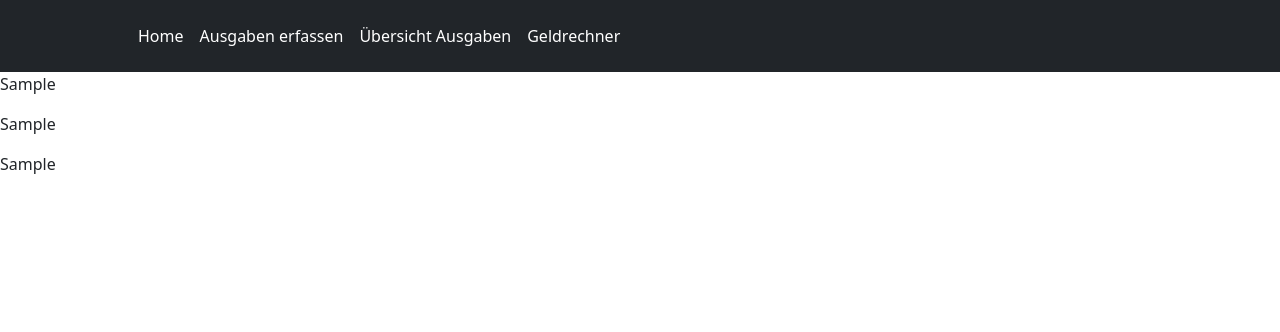
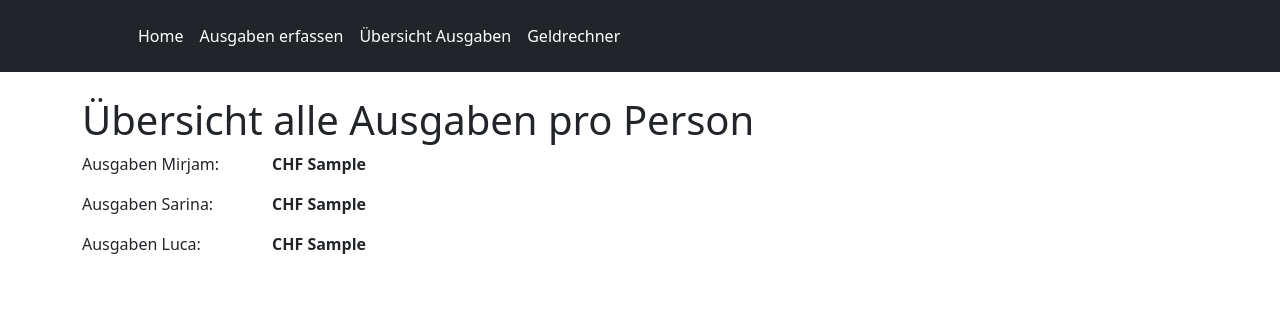
Before and after one commit to miladbm/Projektarbeit, a Flask app: template templates/berechnung.html in a window 1280 px wide. Shown: the top 332 px of the page. Run offline with Flask 2, Linux system fonts and the light colour scheme; the template is opened without the code that fills it: most values are stand-ins (such as "Sample title", 1, 10 or a date in 2020); some libraries are stand-ins or nearby versions.

```diff
--- a/templates/berechnung.html
+++ b/templates/berechnung.html
@@ -1,8 +1,25 @@
 {% include "header.html" %}
 
-<p>{{summe_mirjam}}</p>
-<p>{{summe_sarina}}</p>
-<p>{{summe_luca}}</p>
+    <div class="container">
+        <br>
+        <h1>Übersicht alle Ausgaben pro Person</h1>
+    </div>
 
+    <!--Start Tabelle Übersicht Ausgaben -->
+    <div class="container">
+        <div class="row">
+            <div class="col-md-2"><p>Ausgaben Mirjam: </p></div>
+            <div class="col-md-2"><p><strong>CHF {{summe_mirjam}}</strong></p></div>
+        </div>
+        <div class="row">
+            <div class="col-md-2"><p>Ausgaben Sarina: </p></div>
+            <div class="col-md-2"><p><strong>CHF {{summe_sarina}}</strong></p></div>
+        </div>
+        <div class="row">
+            <div class="col-md-2"><p>Ausgaben Luca: </p></div>
+            <div class="col-md-2"><p><strong>CHF {{summe_luca}}</strong></p></div>
+        </div>
+    </div>
+    <!--Ende Tabelle Übersicht Ausgaben-->
 
 {% include "footer.html" %}
--- a/templates/header.html
+++ b/templates/header.html
@@ -1,27 +1,27 @@
 <!DOCTYPE html>
 <html lang="en">
 <head>
-<link rel="stylesheet" href="{{url_for('static', filename='bootstrap/css/bootstrap.min.css') }}">
-<title>Willkommen</title>
-
+    <meta charset="utf-8">
+    <meta name="viewport" content="width=device-width, initial-scale=1, shrink-to-fit=no"> <!--Sorgt für responsive Design-->
+    <link rel="stylesheet" href="{{url_for('static', filename='bootstrap/css/bootstrap.min.css') }}"> <!--Verlinkung zu Bootstrap CSS-->
+    <title>WG-Rechner</title>
 </head>
 
 <body>
-
+    <!--Start Menüleiste oben-->
     <header class="p-3 bg-dark text-white">
         <div class="container">
             <div class="d-flex flex-wrap align-items-center justify-content-center justify-content-lg-start">
                 <a href="/" class="d-flex align-items-center mb-2 mb-lg-0 text-white text-decoration-none">
                     <svg class="bi me-2" width="40" height="32" role="img" aria-label="Bootstrap"><use xlink:href="#bootstrap"></use></svg>
                 </a>
-
                 <ul class="nav col-12 col-lg-auto me-lg-auto mb-2 justify-content-center mb-md-0">
                     <li><a href="/" class="nav-link px-2 text-white">Home</a></li>
                     <li><a href="/formular/" class="nav-link px-2 text-white">Ausgaben erfassen</a></li>
                     <li><a href="/ausgaben" class="nav-link px-2 text-white">Übersicht Ausgaben</a></li>
                     <li><a href="/berechnung/" class="nav-link px-2 text-white">Geldrechner</a></li>
                 </ul>
-
             </div>
         </div>
     </header>
+    <!--Ende Menüleiste oben-->
```
Also changed, not shown: main.py (+12 -2 lines), templates/ausgaben.html (+12 -5 lines), templates/formular.html (+32 -7 lines), templates/index.html (+11 -3 lines). Lines whose indentation alone changed are shown as unchanged.
